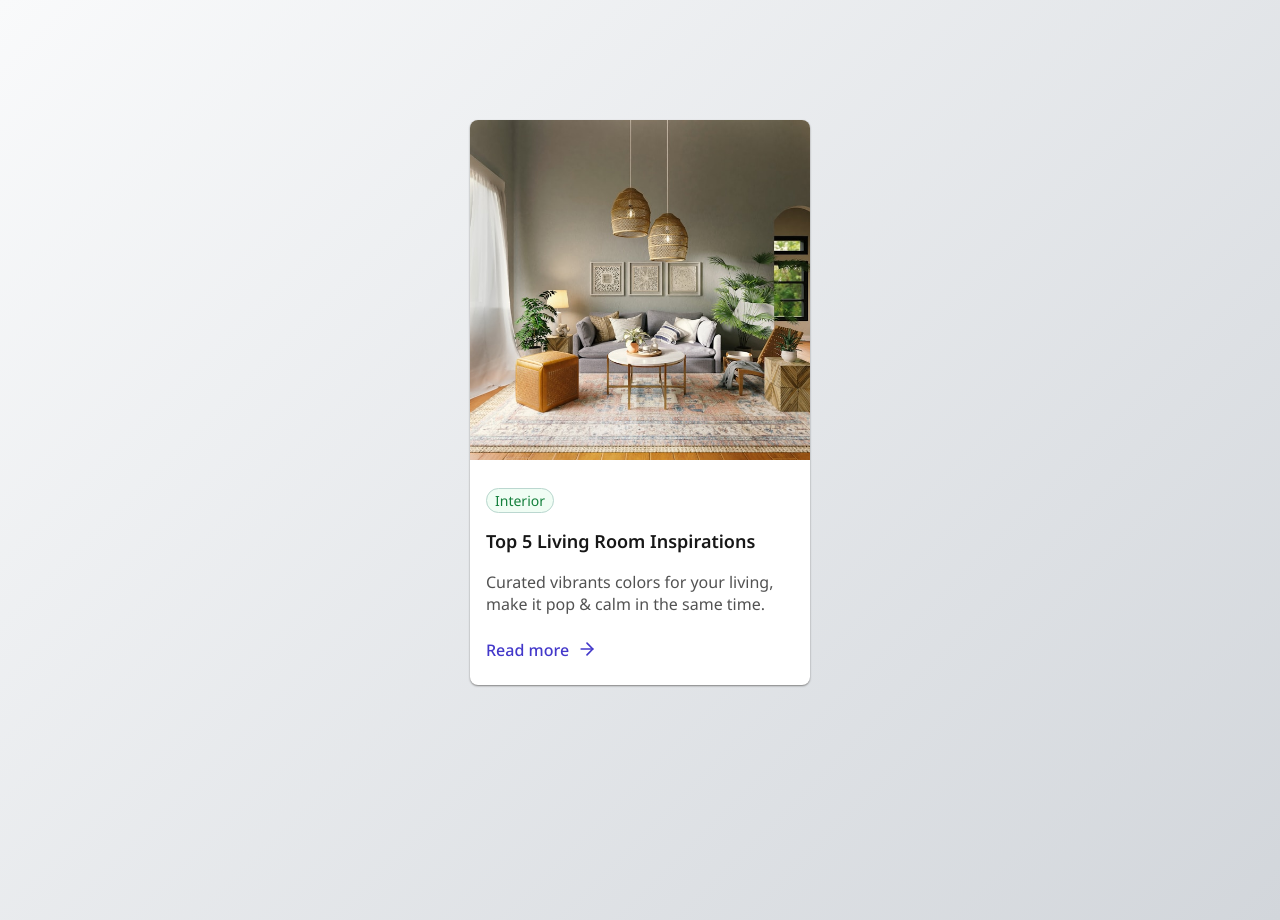
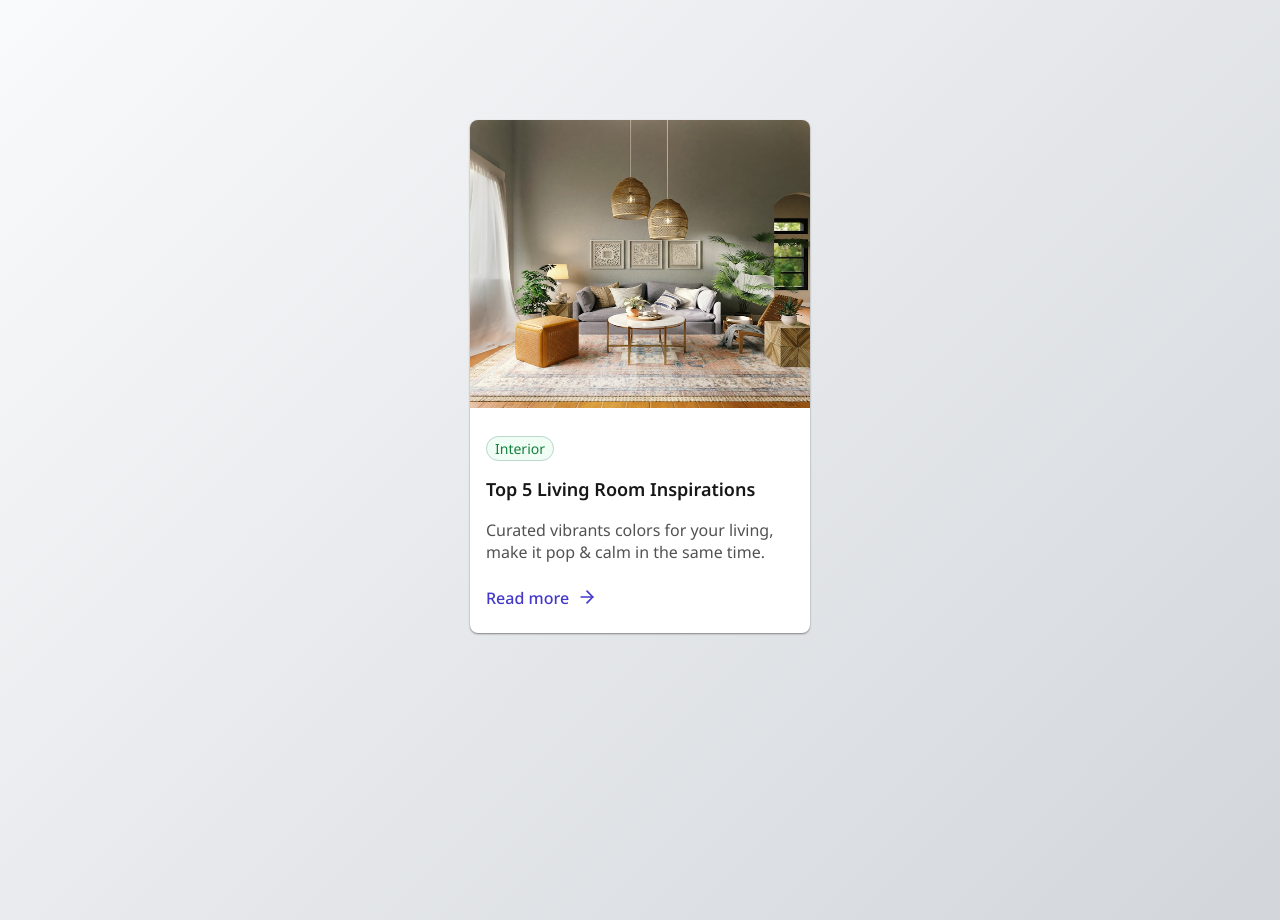
Before and after one commit to codeharman/Blog-card, a plain HTML site: page index.html in a window 1280 px wide. Drawn offline with Linux system fonts and the light colour scheme.

Commit message:
readme added, class updated for the image with the styling adjusted height and width

```diff
--- a/css/style.css
+++ b/css/style.css
@@ -40,9 +40,10 @@ body {
   box-shadow: 0px 1px 2px gray;
 }
 
-img {
+.photo {
   border-radius: .5rem .5rem 0 0;
-  width: 100%;
+  width: 340px;
+  height: 288px;
 }
 
 .content {
--- a/index.html
+++ b/index.html
@@ -19,7 +19,7 @@
   <body>
     <main>
       <div class="container">
-        <img src="./img/spacejoy-YqFz7UMm8qE-unsplash.jpg" alt="living room space" loading="lazy"/>
+        <img class="photo" src="./img/spacejoy-YqFz7UMm8qE-unsplash.jpg" alt="living room space" loading="lazy"/>
         <div class="content">
           <p class="tag" aria-label="interior">Interior</p>
           <p class="title">Top 5 Living Room Inspirations</p>
```
Also changed, not shown: 1 other file.
